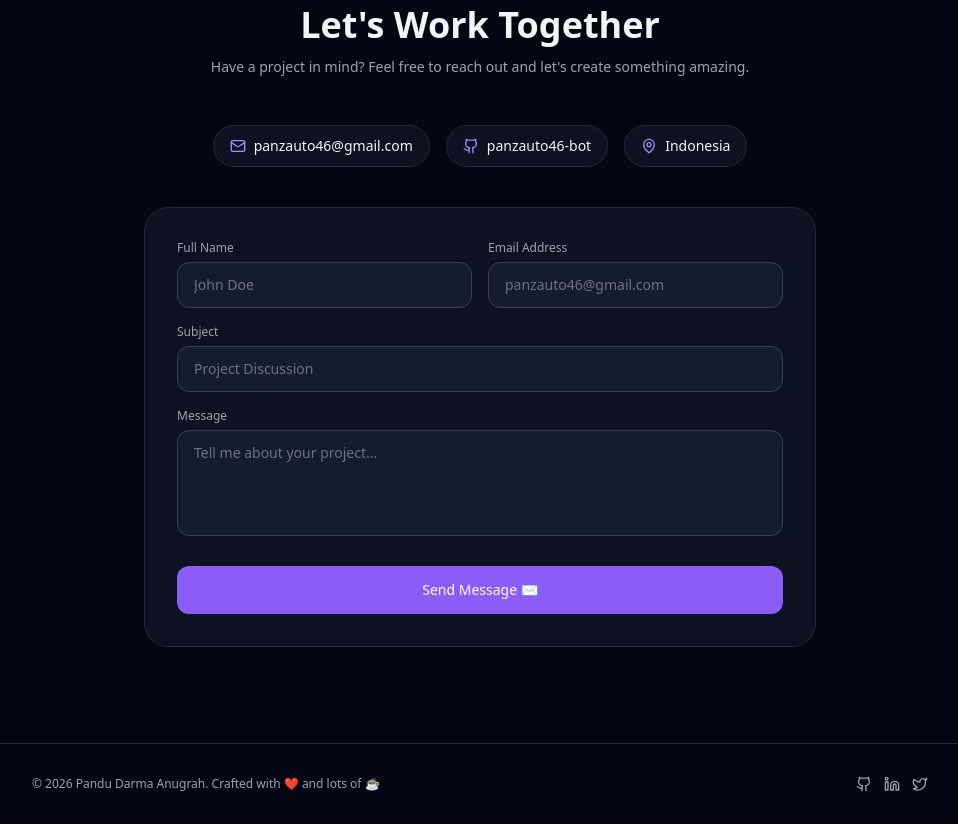
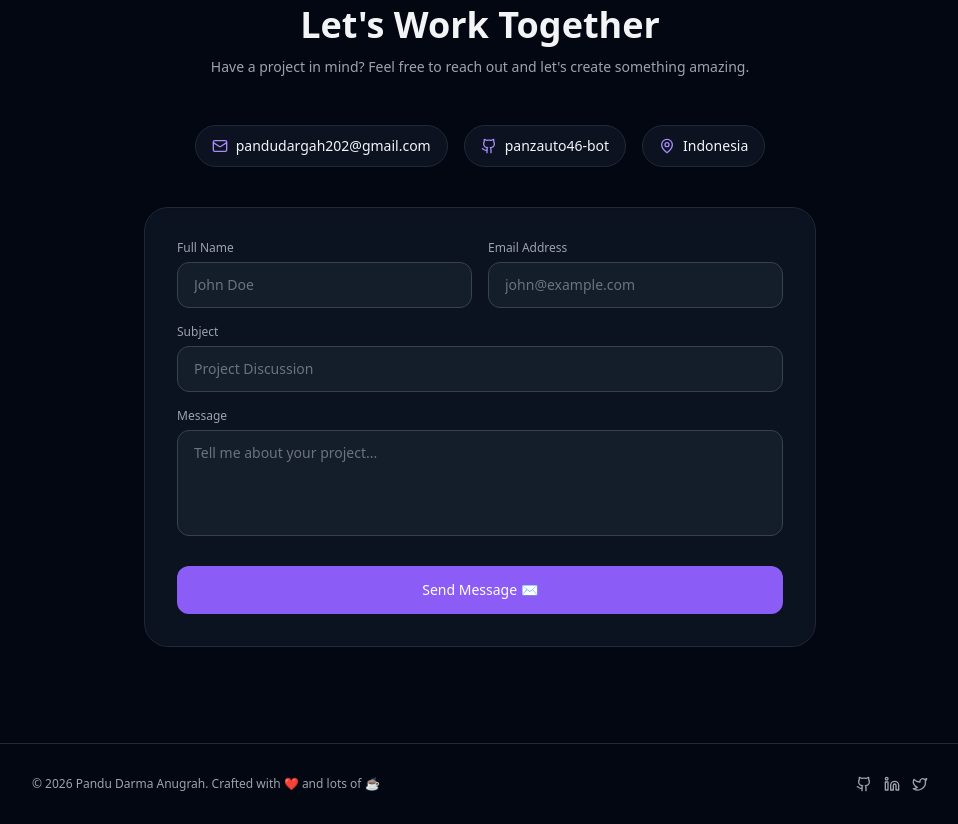
Before and after one commit to panzauto46-bot/Resume-Pandu-Darma-Anugrah, a React (Vite) app: page / in a window 1280 px wide. Shown: the part 4440-5264 px from the top of the page, without its empty margins (160-1118 px from the left). Built offline with nearby package versions, Linux system fonts and the light colour scheme.

Commit message:
Configure contact form to use FormSubmit.co with pandudargah202@gmail.com

```diff
--- a/src/App.tsx
+++ b/src/App.tsx
@@ -576,7 +576,7 @@ export default function Portfolio() {
           <AnimatedSection delay={0.1}>
             <div className="flex flex-wrap justify-center gap-4 mb-10">
               {[
-                { icon: <Mail size={16} />, label: "panzauto46@gmail.com", color: "violet" },
+                { icon: <Mail size={16} />, label: "pandudargah202@gmail.com", color: "violet" },
                 { icon: <Github size={16} />, label: "panzauto46-bot", color: "cyan" },
                 { icon: <MapPin size={16} />, label: "Indonesia", color: "pink" },
               ].map((item, i) => (
@@ -589,12 +589,22 @@ export default function Portfolio() {
           </AnimatedSection>
 
           <AnimatedSection delay={0.2}>
-            <div className={`p-8 rounded-3xl border backdrop-blur-sm ${card}`}>
+            <form
+              action="https://formsubmit.co/pandudargah202@gmail.com"
+              method="POST"
+              className={`p-8 rounded-3xl border backdrop-blur-sm ${card}`}
+            >
+              <input type="hidden" name="_captcha" value="false" />
+              <input type="hidden" name="_subject" value="New submission from Portfolio!" />
+              <input type="hidden" name="_template" value="table" />
+
               <div className="grid md:grid-cols-2 gap-4 mb-4">
                 <div>
                   <label className={`text-xs font-medium ${textSub} mb-1.5 block`}>Full Name</label>
                   <input
                     type="text"
+                    name="name"
+                    required
                     placeholder="John Doe"
                     className={`w-full px-4 py-3 rounded-xl border text-sm outline-none transition-all duration-300 focus:border-violet-500 focus:ring-2 focus:ring-violet-500/20 ${dark ? "bg-gray-800/50 border-gray-700 text-white placeholder-gray-500" : "bg-gray-50 border-gray-200 text-gray-900 placeholder-gray-400"}`}
                   />
@@ -603,7 +613,9 @@ export default function Portfolio() {
                   <label className={`text-xs font-medium ${textSub} mb-1.5 block`}>Email Address</label>
                   <input
                     type="email"
-                    placeholder="panzauto46@gmail.com"
+                    name="email"
+                    required
+                    placeholder="john@example.com"
                     className={`w-full px-4 py-3 rounded-xl border text-sm outline-none transition-all duration-300 focus:border-violet-500 focus:ring-2 focus:ring-violet-500/20 ${dark ? "bg-gray-800/50 border-gray-700 text-white placeholder-gray-500" : "bg-gray-50 border-gray-200 text-gray-900 placeholder-gray-400"}`}
                   />
                 </div>
@@ -612,6 +624,8 @@ export default function Portfolio() {
                 <label className={`text-xs font-medium ${textSub} mb-1.5 block`}>Subject</label>
                 <input
                   type="text"
+                  name="subject"
+                  required
                   placeholder="Project Discussion"
                   className={`w-full px-4 py-3 rounded-xl border text-sm outline-none transition-all duration-300 focus:border-violet-500 focus:ring-2 focus:ring-violet-500/20 ${dark ? "bg-gray-800/50 border-gray-700 text-white placeholder-gray-500" : "bg-gray-50 border-gray-200 text-gray-900 placeholder-gray-400"}`}
                 />
@@ -620,14 +634,16 @@ export default function Portfolio() {
                 <label className={`text-xs font-medium ${textSub} mb-1.5 block`}>Message</label>
                 <textarea
                   rows={4}
+                  name="message"
+                  required
                   placeholder="Tell me about your project..."
                   className={`w-full px-4 py-3 rounded-xl border text-sm outline-none transition-all duration-300 resize-none focus:border-violet-500 focus:ring-2 focus:ring-violet-500/20 ${dark ? "bg-gray-800/50 border-gray-700 text-white placeholder-gray-500" : "bg-gray-50 border-gray-200 text-gray-900 placeholder-gray-400"}`}
                 />
               </div>
-              <button className={`w-full ${accentBg} text-white py-3.5 rounded-xl font-medium text-sm hover:shadow-lg hover:shadow-violet-500/30 transition-all duration-300 hover:-translate-y-0.5 active:translate-y-0`}>
+              <button type="submit" className={`w-full ${accentBg} text-white py-3.5 rounded-xl font-medium text-sm hover:shadow-lg hover:shadow-violet-500/30 transition-all duration-300 hover:-translate-y-0.5 active:translate-y-0`}>
                 Send Message ✉️
               </button>
-            </div>
+            </form>
           </AnimatedSection>
         </div>
       </section>
```
